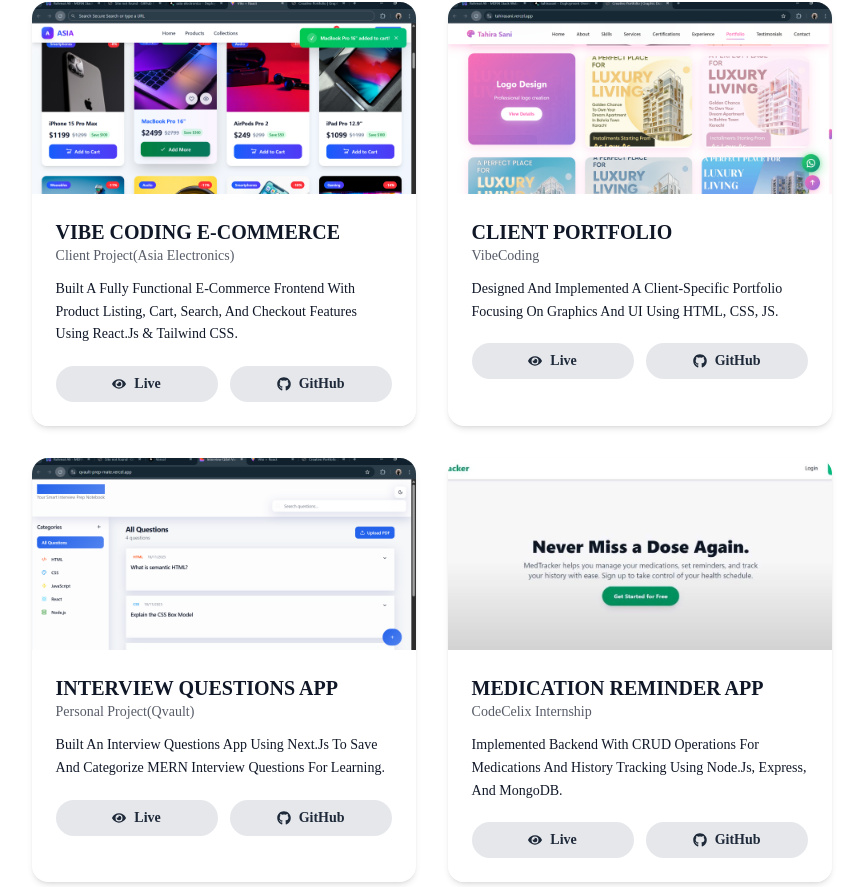
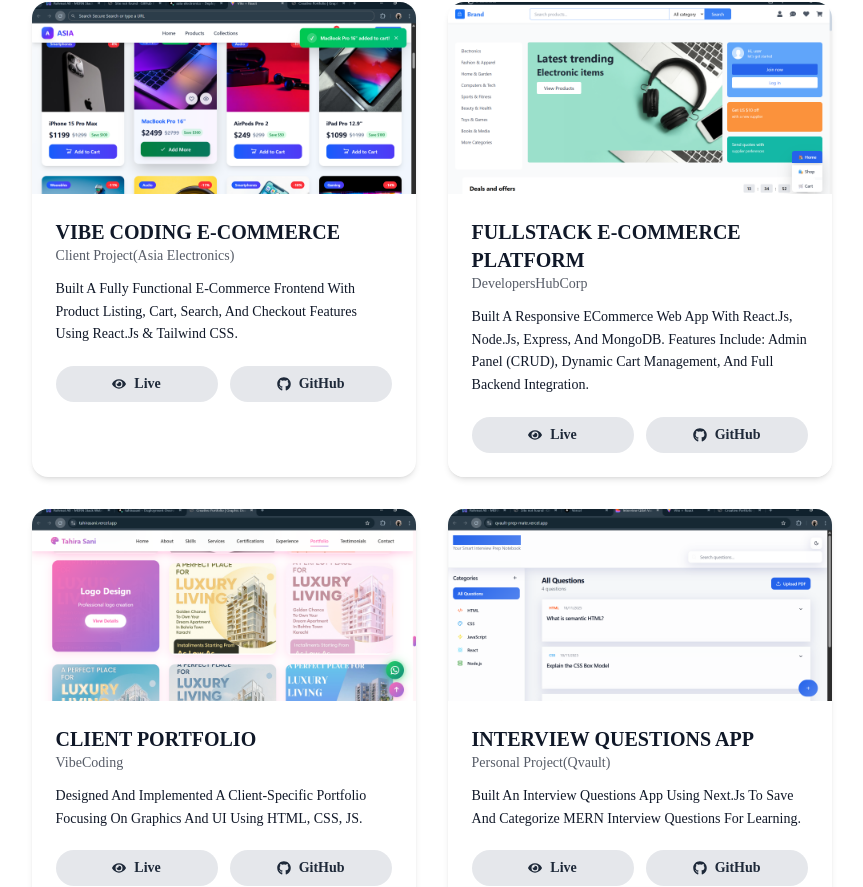
Before and after one commit to RehmatVisions/RehmatAli, a React (Vite) app: page / in a window 1280 px wide. Shown: the part 3931-4818 px from the top of the page, without its empty margins (330-1193 px from the left). Built offline with nearby package versions, Linux system fonts and the light colour scheme.

Commit message:
devhub project added

```diff
--- a/src/components/Projects.jsx
+++ b/src/components/Projects.jsx
@@ -10,6 +10,7 @@ import Medtracker from '../images/MedTracker.jpg';
 import graphic from '../images/Graphic.png';
 import asia from '../images/asia.png';
 import interview from '../images/interview.png';
+import DevEcomece from '../images/DevEcomerce.png';
 const projectsData = [
   {
     id: 1,
@@ -80,6 +81,16 @@ const projectsData = [
     no: "",
     url: "https://asia-electronics.vercel.app/",
     github: "https://github.com/rehmatvisions/vibecoding-ecommerce-frontend"
+  },
+  {
+    id: 12,
+    img: DevEcomece,
+    title: "FULLSTACK E-COMMERCE PLATFORM",
+    company: "DevelopersHubCorp",
+    desc: "Built a responsive eCommerce web app with React.js, Node.js, Express, and MongoDB. Features include: Admin panel (CRUD), dynamic cart management, and full backend integration.",
+    no: "",
+    url: "https://ecommerc-frontend-ten.vercel.app/",
+    github: "https://github.com/RehmatVisions/ecommerce-fullstack-design.git"
   },
   {
     id: 10,
```
Also changed, not shown: src/images/DevEcomerce.png (added).
